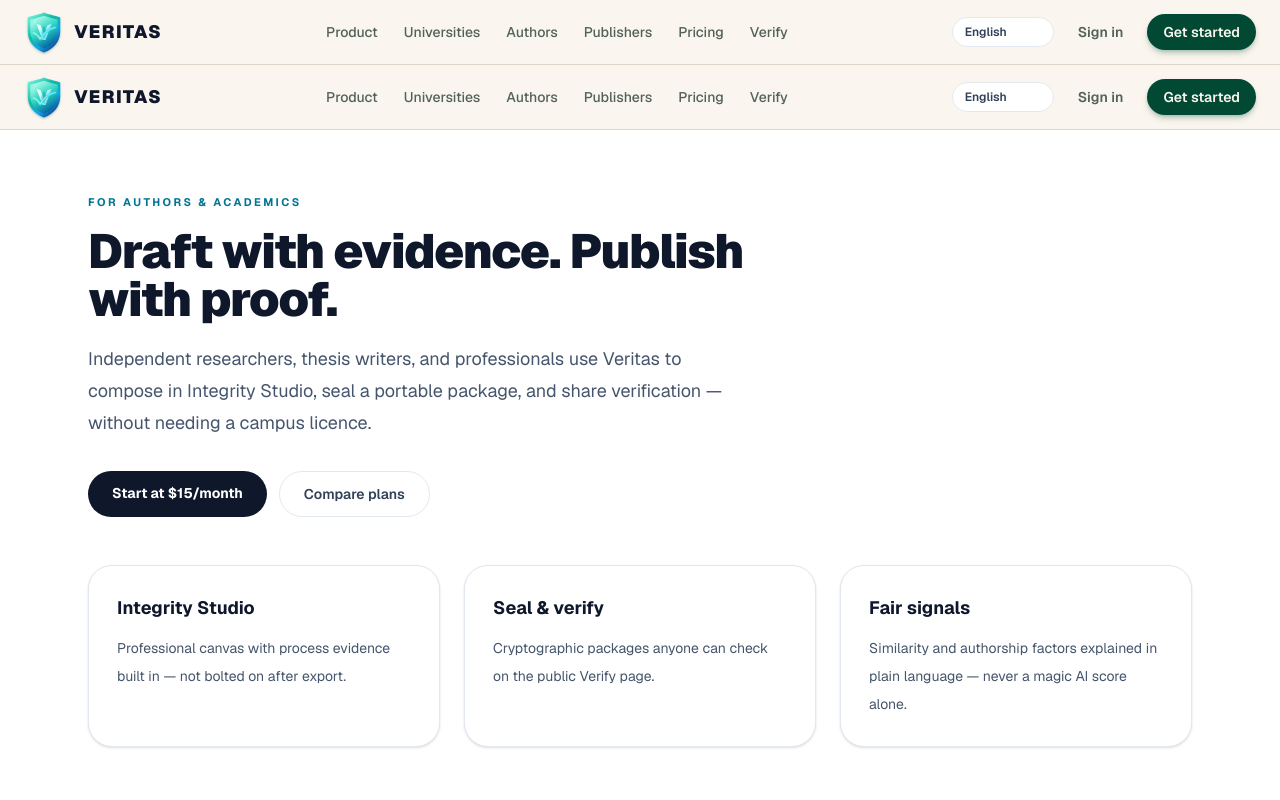
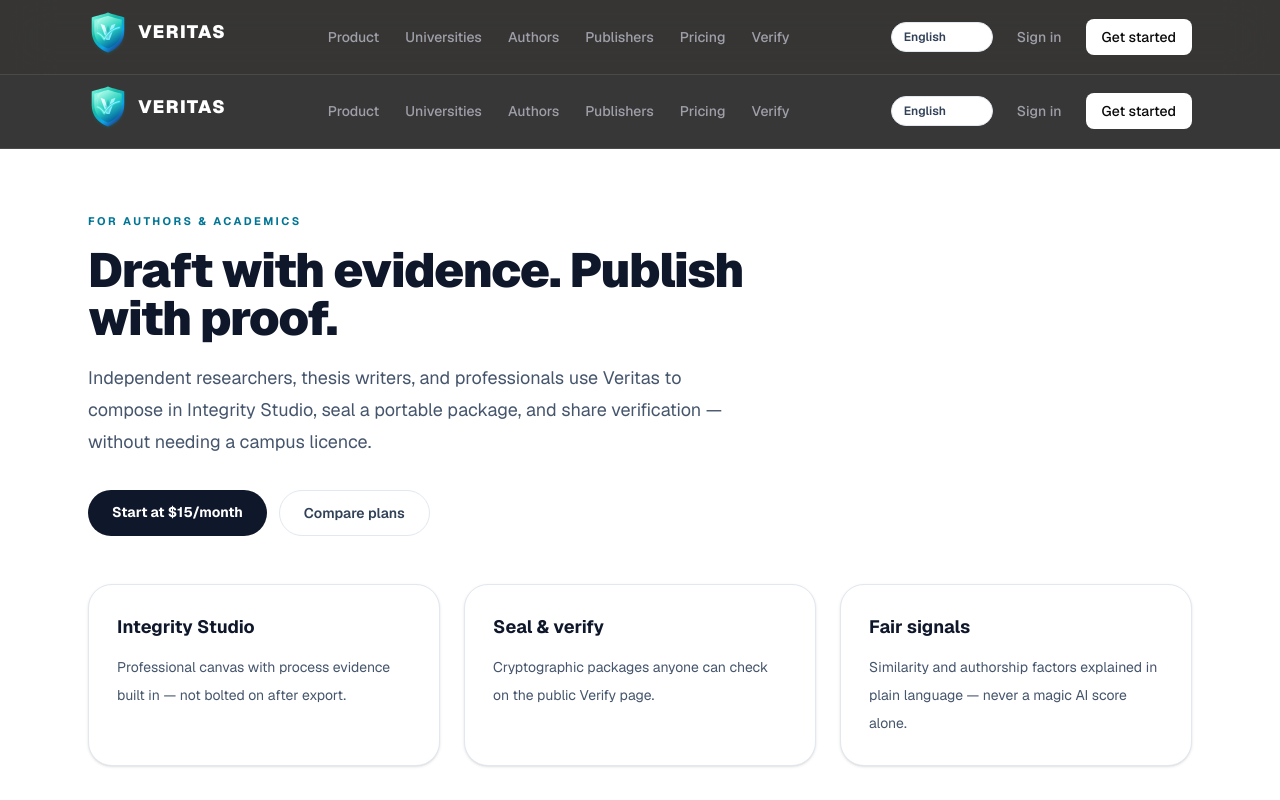
Before and after one commit to heidif24/veritas, a Next.js app: page /authors in a window 1280 px wide. Shown: the top 800 px of the page. Built offline with nearby package versions, Linux system fonts and the light colour scheme.

Commit message:
Header: dark high-trust shell matching Linear-style homepage

```diff
--- a/app/components/site-header.tsx
+++ b/app/components/site-header.tsx
@@ -18,16 +18,18 @@
   ];
 
   return (
-    <header className="sticky top-0 z-50 border-b border-[oklch(0.88_0.02_85)] bg-[oklch(0.975_0.012_85)]/90 backdrop-blur-xl">
-      <div className="mx-auto flex max-w-7xl items-center justify-between gap-3 px-4 py-3 sm:px-6">
-        <VeritasLogo href="/" size="md" />
+    <header className="sticky top-0 z-50 border-b border-white/10 bg-[#050505]/80 backdrop-blur-xl">
+      <div className="mx-auto flex max-w-6xl items-center justify-between gap-3 px-4 py-3 sm:px-6">
+        <div className="[&_span]:text-white">
+          <VeritasLogo href="/" size="md" />
+        </div>
 
-        <nav className="hidden flex-1 items-center justify-center gap-0.5 text-sm text-[oklch(0.48_0.025_160)] lg:flex">
+        <nav className="hidden flex-1 items-center justify-center gap-0.5 text-sm text-zinc-400 lg:flex">
           {navItems.map((item) => (
             <Link
               key={item.href}
               href={item.href}
-              className="rounded-full px-3 py-2 font-medium transition hover:bg-[oklch(0.94_0.018_85)] hover:text-[oklch(0.22_0.03_165)]"
+              className="rounded-lg px-3 py-2 font-medium transition hover:bg-white/5 hover:text-white"
             >
               {item.label}
             </Link>
@@ -38,13 +40,13 @@
           <LanguageSwitcher />
           <Link
             href="/login"
-            className="rounded-full px-3 py-2 text-xs font-semibold text-[oklch(0.48_0.025_160)] transition hover:bg-[oklch(0.94_0.018_85)] hover:text-[oklch(0.22_0.03_165)] sm:text-sm"
+            className="rounded-lg px-3 py-2 text-xs font-medium text-zinc-400 transition hover:bg-white/5 hover:text-white sm:text-sm"
           >
             {t("nav.signin")}
           </Link>
           <Link
             href="/register"
-            className="rounded-full bg-[oklch(0.36_0.075_165)] px-3 py-2 text-xs font-semibold text-[oklch(0.975_0.012_85)] shadow-md shadow-[oklch(0.36_0.075_165)]/25 transition hover:opacity-95 sm:px-4 sm:text-sm"
+            className="rounded-lg bg-white px-3 py-2 text-xs font-medium text-zinc-950 transition hover:bg-zinc-200 sm:px-4 sm:text-sm"
           >
             {t("nav.getstarted")}
           </Link>
```
